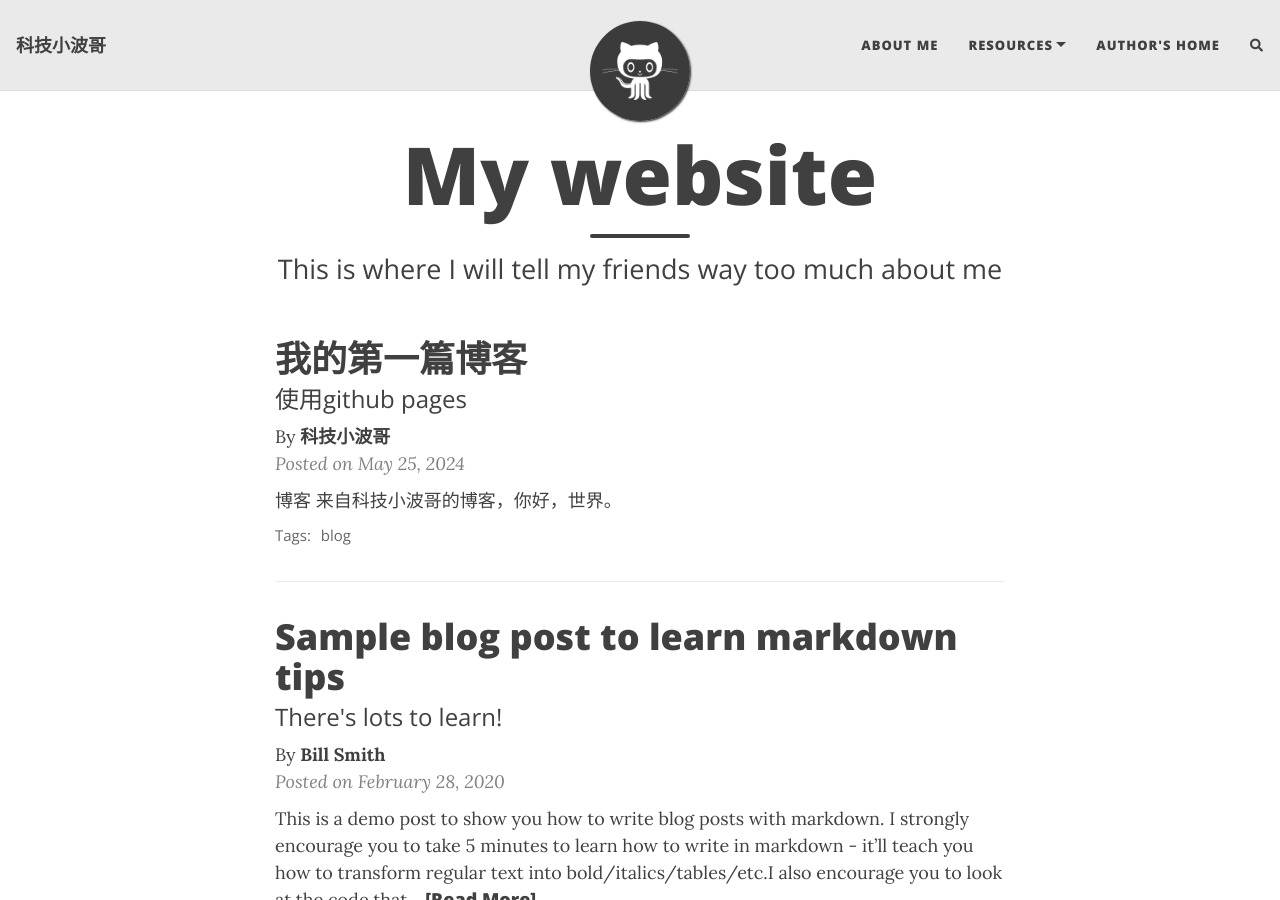
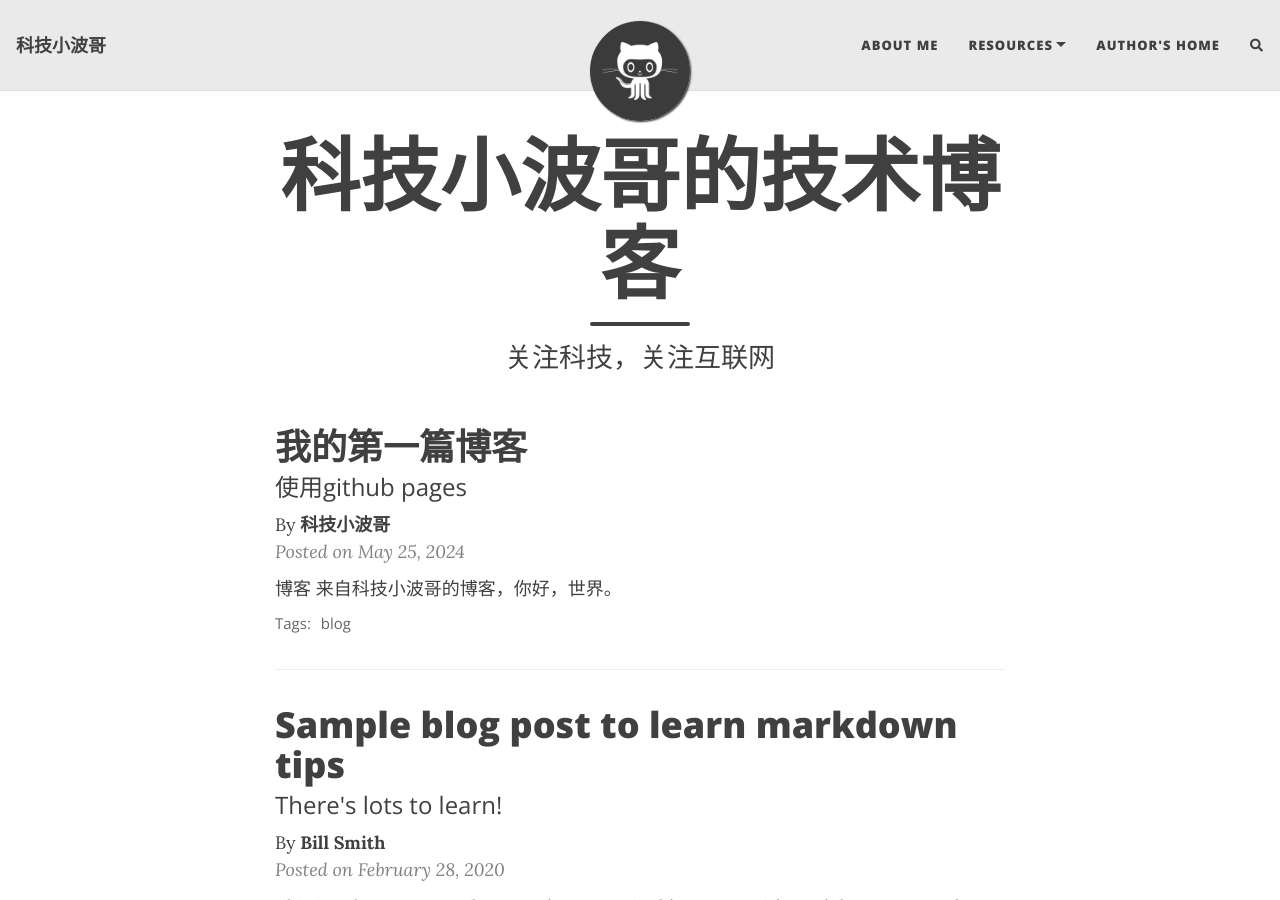
Before and after one commit to kejixiaobo/blog, a Jekyll site: the page built from index.html, in a window 1280 px wide and 900 px high. Built offline with Jekyll 4.4.1, drawn with Linux system fonts in a browser that asks for light colours; nearby versions of some CDN libraries; the list of posts is cut into pages by our own code; comment, search, counter and statistics services are not loaded.

Commit message:
modify index title

```diff
--- a/index.html
+++ b/index.html
@@ -1,5 +1,5 @@
 ---
 layout: home
-title: My website
-subtitle: This is where I will tell my friends way too much about me
+title: 科技小波哥的技术博客
+subtitle: 关注科技，关注互联网
 ---
```
